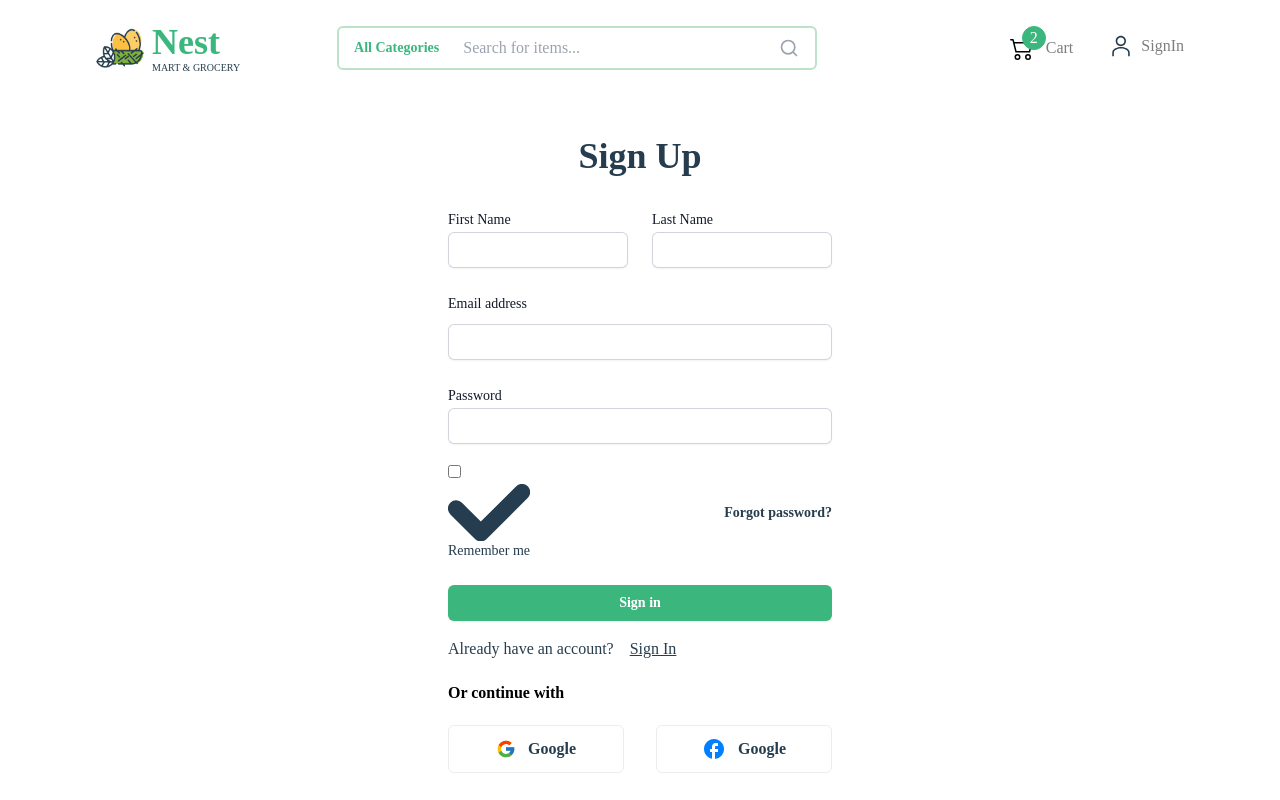
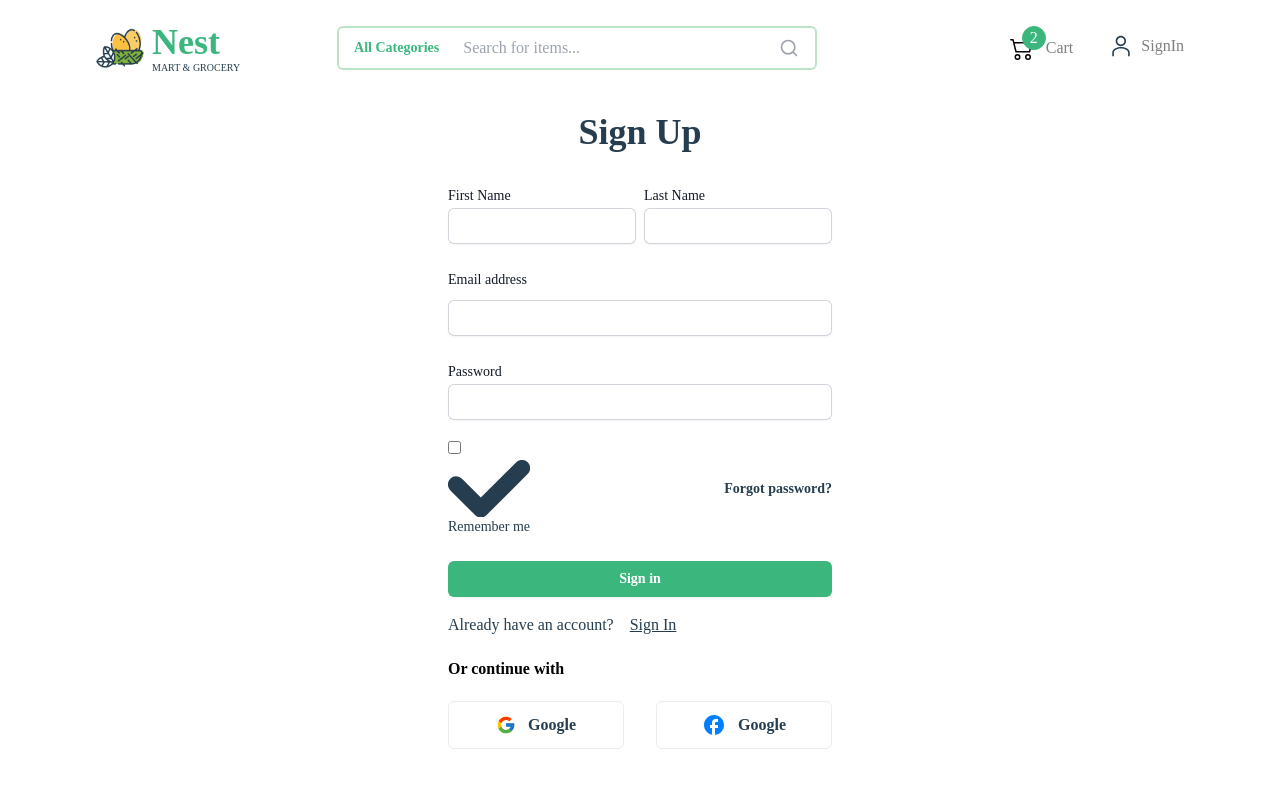
Before and after one commit to vicktor349/nestmart, a Next.js app: page /signup in a window 1280 px wide. Built offline with nearby package versions, Linux system fonts and the light colour scheme.

Commit message:
reduced margin top

```diff
--- a/pages/signup.js
+++ b/pages/signup.js
@@ -24,10 +24,10 @@ const signup = () =>
                 <title>Nest | SignUp</title>
             </Head>
             <div className="flex justify-center items-center px-6 lg:px-8">
-                <div className="sm:w-full sm:max-w-sm mt-10">
+                <div className="sm:w-full sm:max-w-sm mt-4">
                     <h3 className='text-primaryText text-center font-semibold text-4xl mb-6'>Sign Up</h3>
                     <form className="space-y-6" action="#" method="POST">
-                        <div className='flex items-center space-x-6'>
+                        <div className='flex items-center justify-between'>
                             <div className="mt-2">
                                 <label htmlFor="firstname" className="block text-sm font-medium leading-6 text-gray-900">
                                     First Name
@@ -40,7 +40,7 @@ const signup = () =>
                                     className="block w-full rounded-md border-0 px-2 py-1.5 text-gray-900 shadow-sm ring-1 ring-inset ring-gray-300 placeholder:text-gray-400 focus:ring-2 focus:ring-inset sm:text-sm sm:leading-6 outline-none"
                                 />
                             </div>
-                            <div className="mt-2">
+                            <div className="mt-2 ml-2">
                                 <label htmlFor="lastname" className="block text-sm font-medium leading-6 text-gray-900">
                                     Last Name
                                 </label>
```
